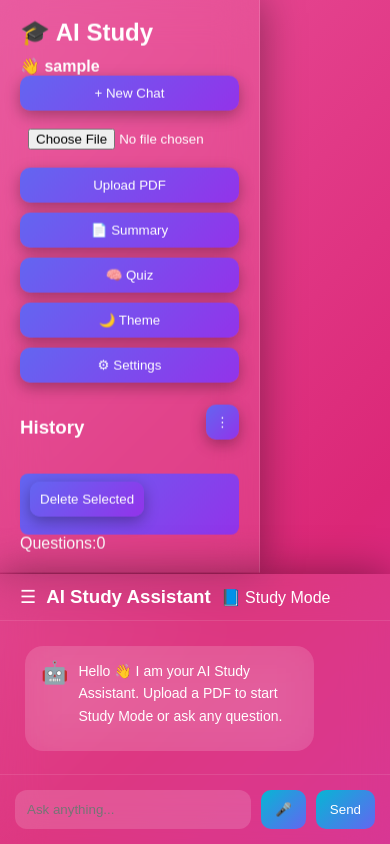
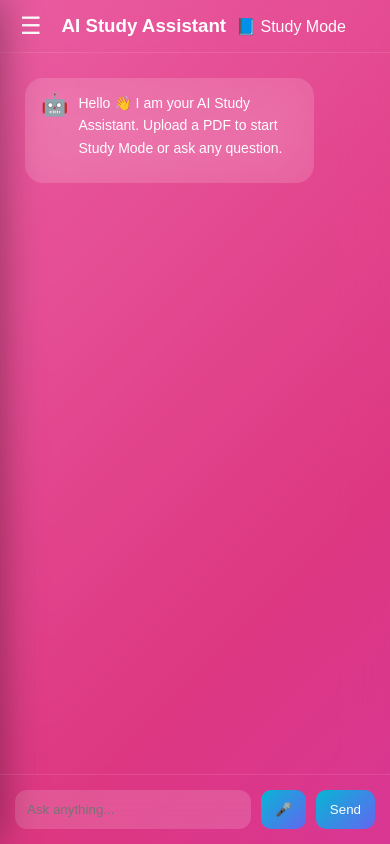
Before and after one commit to Pugazhanthi11/updated-ai-study-assistant, a website: page frontend/index.html in a window 390 px wide. Drawn offline with nearby package versions, Linux system fonts and the light colour scheme; no server answers; sample sign-in values are in the browser's storage.

Commit message:
Update style.css

```diff
--- a/frontend/style.css
+++ b/frontend/style.css
@@ -714,3 +714,56 @@ color:white;
 cursor:pointer;
 
 }
+
+/* ================= MOBILE VIEW ================= */
+
+@media (max-width: 768px){
+
+.app{
+flex-direction: column;
+}
+
+/* Hide sidebar by default */
+
+.sidebar{
+position: fixed;
+left: -260px;
+top: 0;
+height: 100%;
+width: 260px;
+z-index: 1000;
+transition: 0.3s;
+}
+
+/* When menu opened */
+
+.sidebar.active{
+left: 0;
+}
+
+/* Chat takes full width */
+
+.chat-container{
+width: 100%;
+margin-left: 0;
+}
+
+}
+
+.menuBtn{
+font-size:24px;
+background:none;
+border:none;
+color:white;
+cursor:pointer;
+margin-right:10px;
+display:none;
+}
+
+/* show button only on mobile */
+
+@media (max-width:768px){
+.menuBtn{
+display:block;
+}
+}
```
